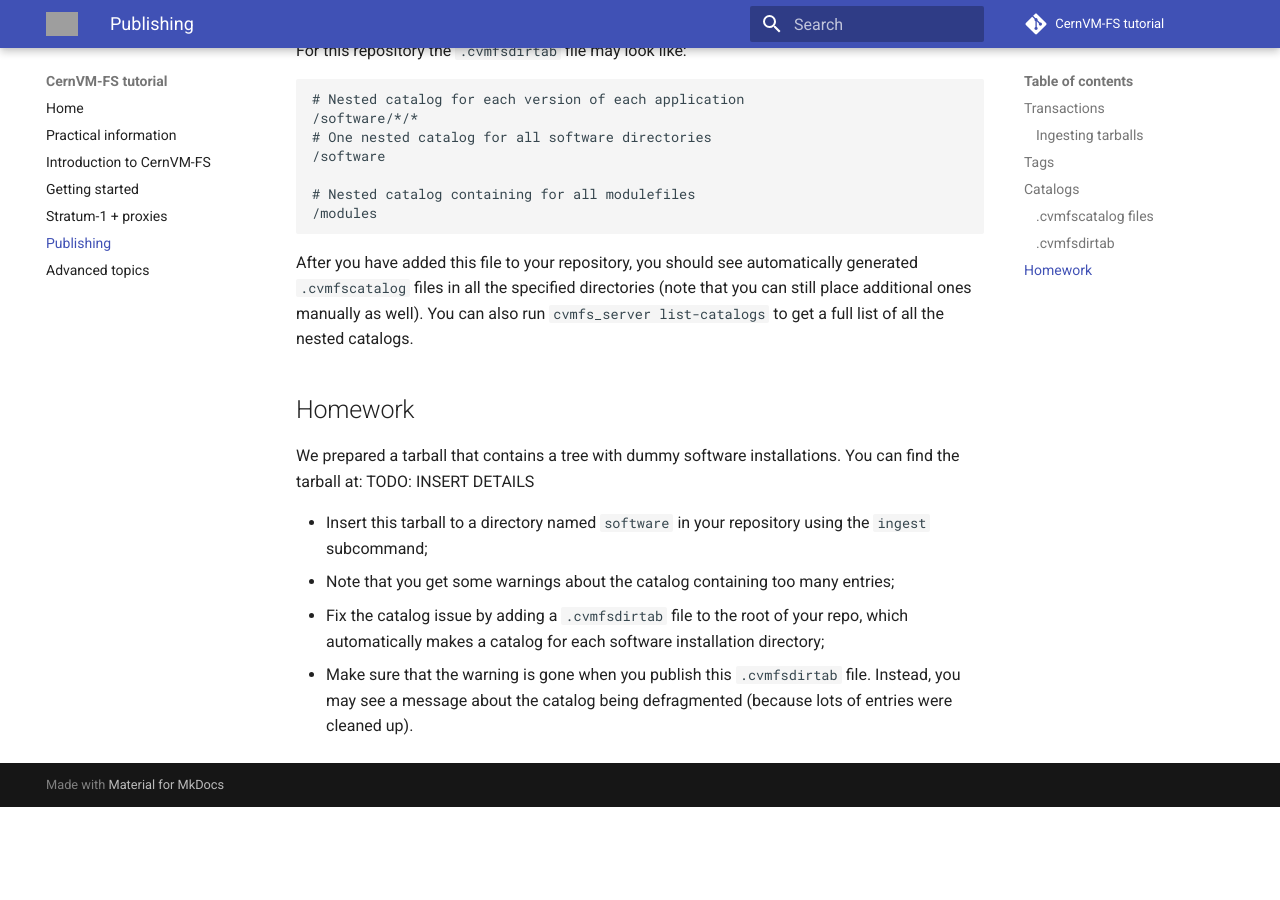
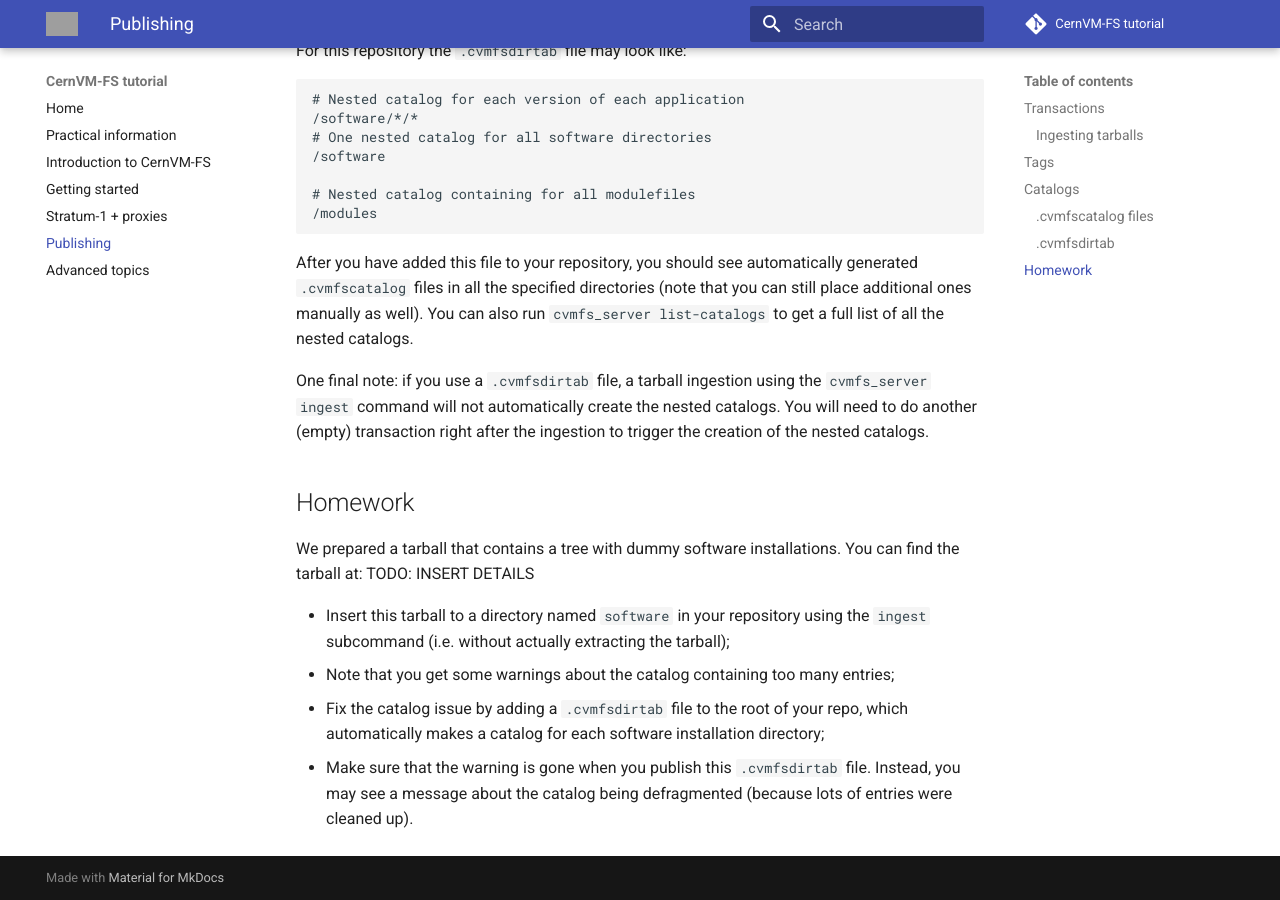
Before and after one commit to cvmfs-contrib/cvmfs-tutorial-2021, an MkDocs documentation site: the page built from docs/04_publishing.md, in a window 1280 px wide and 900 px high, scrolled down 2990 px. Built offline with MkDocs 1.6.1 and Material for MkDocs 9.7.7, drawn with Linux system fonts in a browser that asks for light colours; comment, search, counter and statistics services are not loaded; before the commit the page ends 3797 px from its top, so only the background shows below that; grey boxes are pictures that could not be loaded.

Commit message:
note about cvmfsdirtab + ingest)

```diff
--- a/docs/04_publishing.md
+++ b/docs/04_publishing.md
@@ -103,12 +103,14 @@
 
 After you have added this file to your repository, you should see automatically generated `.cvmfscatalog` files in all the specified directories (note that you can still place additional ones manually as well). You can also run `cvmfs_server list-catalogs` to get a full list of all the nested catalogs.
 
+One final note: if you use a `.cvmfsdirtab` file, a tarball ingestion using the `cvmfs_server ingest` command will not automatically create the nested catalogs. You will need to do another (empty) transaction right after the ingestion to trigger the creation of the nested catalogs.
+
 
 ## Homework
 We prepared a tarball that contains a tree with dummy software installations. You can find the tarball at:
 TODO: INSERT DETAILS
 
-- Insert this tarball to a directory named `software` in your repository using the `ingest` subcommand;
+- Insert this tarball to a directory named `software` in your repository using the `ingest` subcommand (i.e. without actually extracting the tarball);
 - Note that you get some warnings about the catalog containing too many entries;
 - Fix the catalog issue by adding a `.cvmfsdirtab` file to the root of your repo, which automatically makes a catalog for each software installation directory;
 - Make sure that the warning is gone when you publish this `.cvmfsdirtab` file. Instead, you may see a message about the catalog being defragmented (because lots of entries were cleaned up).
```
